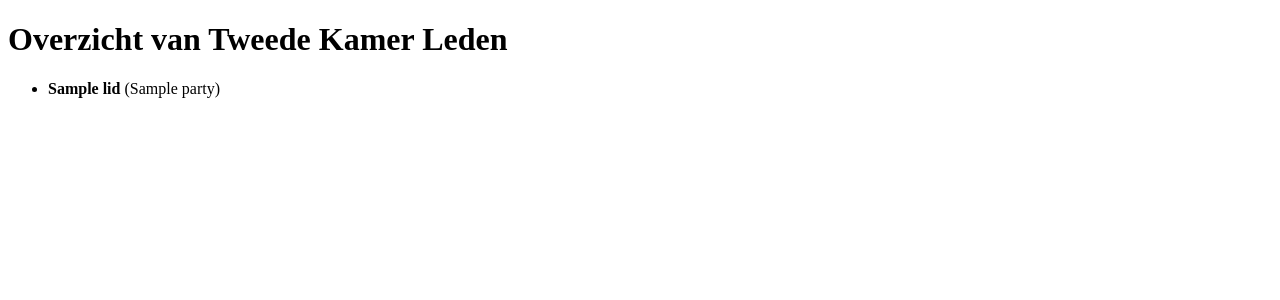
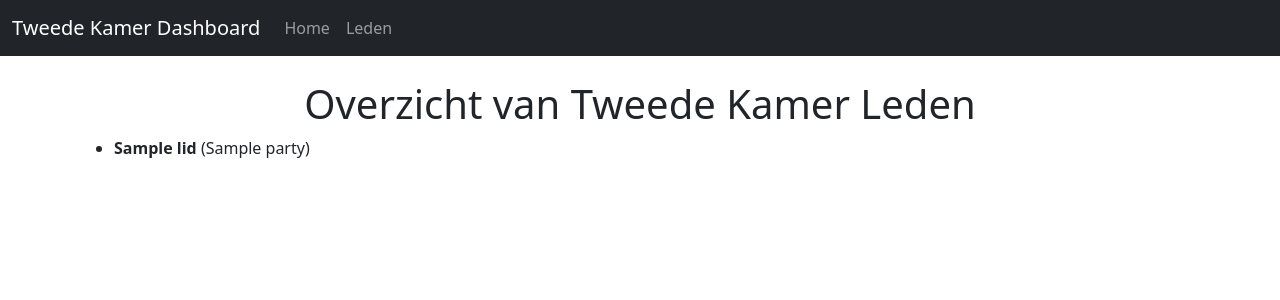
Before and after one commit to twanh/tweedekamer-dashboard, a Flask app: template app/templates/leden.html in a window 1280 px wide. Shown: the top 300 px of the page. Run offline with Flask 3, Linux system fonts and the light colour scheme; the template is opened without the code that fills it: most values are stand-ins (such as "Sample title", 1, 10 or a date in 2020).

Commit message:
Added a base template, added a simple nav bar and made the other pages use the base template

```diff
--- /dev/null
+++ b/app/templates/base.html
@@ -0,0 +1,44 @@
+<!DOCTYPE html>
+<html lang="en">
+<head>
+    <meta charset="UTF-8">
+    <meta name="viewport" content="width=device-width, initial-scale=1.0">
+    <title>
+    {% block title %} Mijn Tweede Kamer Dashboard{% endblock %}
+    </title>
+    <link href="https://cdn.jsdelivr.net/npm/bootstrap@5.3.8/dist/css/bootstrap.min.css" rel="stylesheet" integrity="sha384-sRIl4kxILFvY47J16cr9ZwB07vP4J8+LH7qKQnuqkuIAvNWLzeN8tE5YBujZqJLB" crossorigin="anonymous">
+
+    {% block head %}
+    {% endblock %}
+</head>
+<body>
+
+
+    <!-- Navbar -->
+    <nav class="navbar navbar-expand-lg navbar-dark bg-dark mb-4">
+        <div class="container-fluid">
+            <a class="navbar-brand" href="{{url_for('index')}}">Tweede Kamer Dashboard</a>
+            <button class="navbar-toggler" type="button" data-bs-toggle="collapse" data-bs-target="#navbarNav" aria-controls="navbarNav" aria-expanded="false" aria-label="Toggle navigation">
+            <span class="navbar-toggler-icon"></span>
+            </button>
+            <div class="collapse navbar-collapse" id="navbarNav">
+            <ul class="navbar-nav">
+                <li class="nav-item">
+                <a class="nav-link" href="{{url_for('index')}}">Home</a>
+                </li>
+                <li class="nav-item">
+                <a class="nav-link" href="{{url_for('leden')}}">Leden</a>
+                </li>
+            </ul>
+            </div>
+        </div>
+    </nav>
+
+    {% block content %}{% endblock %}
+
+    {% block scripts %}{% endblock %}
+    <script src="https://cdn.jsdelivr.net/npm/bootstrap@5.3.8/dist/js/bootstrap.bundle.min.js" integrity="sha384-FKyoEForCGlyvwx9Hj09JcYn3nv7wiPVlz7YYwJrWVcXK/BmnVDxM+D2scQbITxI" crossorigin="anonymous"></script>
+
+
+</body>
+</html>
--- a/app/templates/leden.html
+++ b/app/templates/leden.html
@@ -1,20 +1,16 @@
-<!DOCTYPE html>
-<html lang="en">
-<head>
-    <meta charset="UTF-8">
-    <meta name="viewport" content="width=device-width, initial-scale=1.0">
-    <title>Tweede Kamer Leden</title>
-</head>
-<body>
+{% extends "base.html" %}
+{% block content %}
 
-    <h1>Overzicht van Tweede Kamer Leden</h1>
+    <h1 class="text-center ">Overzicht van Tweede Kamer Leden</h1>
+    <div class="container">
     <ul>
-    {%for lid in leden %}
+    {% for lid in leden %}
         <li>
             <span style="font-weight: bold;">{{ lid.name }}</span> ({{ lid.party }})
         </li>
     {% endfor %}
     </ul>
 
-</body>
-</html>
+    </div>
+
+{% endblock %}
```
Also changed, not shown: app/templates/index.html (+17 -10 lines).
